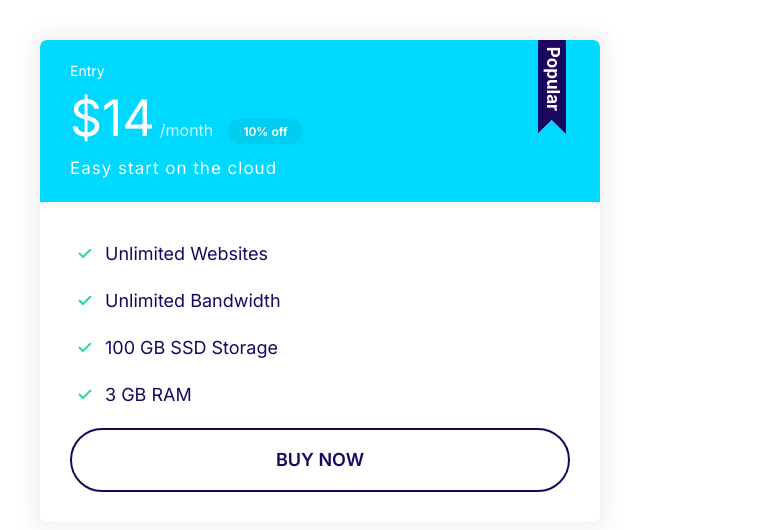
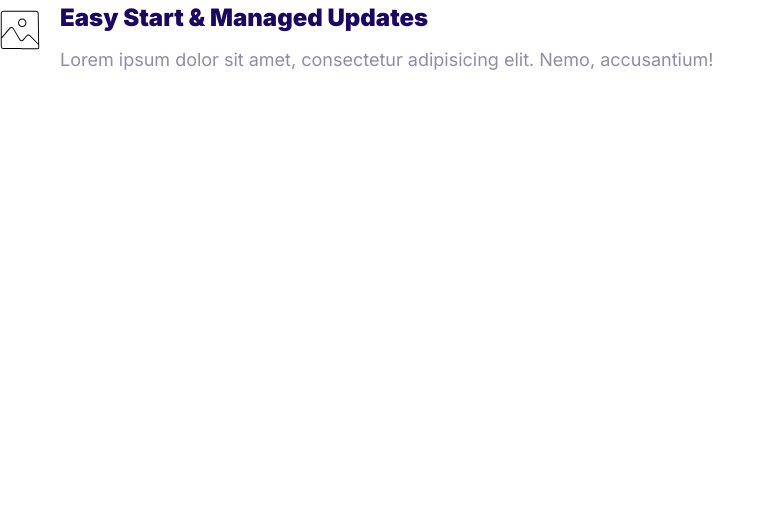
Before and after one commit to Muhammad-Usman-61/Moshify-Clone, a plain HTML site: page index.html in a window 1280 px wide. Shown: the whole page, without its empty margins (0-775 px from the left). Drawn offline with Linux system fonts and the light colour scheme.

Commit message:
Build Media Components

```diff
--- a/css/styles.css
+++ b/css/styles.css
@@ -343,3 +343,20 @@ a{
         font-size: 1.7rem;
     }
 }
+
+/* Media */
+.media{
+    display: flex;
+}
+
+.media__title{
+    margin-top: 0%;
+}
+
+.media__body{
+    margin: 0 2rem;
+}
+
+.media__image{
+    margin-top: 1rem;
+}
--- a/index.html
+++ b/index.html
@@ -19,26 +19,18 @@
     <link rel="stylesheet" href="./css/styles.css" />
   </head>
   <body>
-    <div style="width: 50%; padding: 4rem">
-      <div class="plan plan--popular">
-        <div class="card card--secondary">
-          <header class="card__header">
-            <h3 class="plan__name">Entry</h3>
-            <span class="plan__price">$14</span>
-            <span class="plan__biling-cycle">/month</span>
-            <span class="badge badge--secondary badge--small">10% off</span>
-            <span class="plan__description">Easy start on the cloud</span>
-          </header>
-          <div class="card__body">
-            <ul class="list list--tick">
-              <li class="list__item">Unlimited Websites</li>
-              <li class="list__item">Unlimited Bandwidth</li>
-              <li class="list__item">100 GB SSD Storage</li>
-              <li class="list__item">3 GB RAM</li>
-            </ul>
-            <button class="btn btn--outline btn--block">BUY NOW</button>
-          </div>
-        </div>
+    <div class="media">
+      <div class="media__image">
+        <svg class="icon icon--primary">
+          <use xlink:href="images/sprite.svg#snap"></use>
+        </svg>
+      </div>
+      <div class="media__body">
+        <h3 class="media__title">Easy Start & Managed Updates</h3>
+        <p>
+          Lorem ipsum dolor sit amet, consectetur adipisicing elit. Nemo,
+          accusantium!
+        </p>
       </div>
     </div>
   </body>
```
Also changed, not shown: components/media.html (added, +8 -0 lines), components/popular-badge.html (added, +22 -0 lines).
